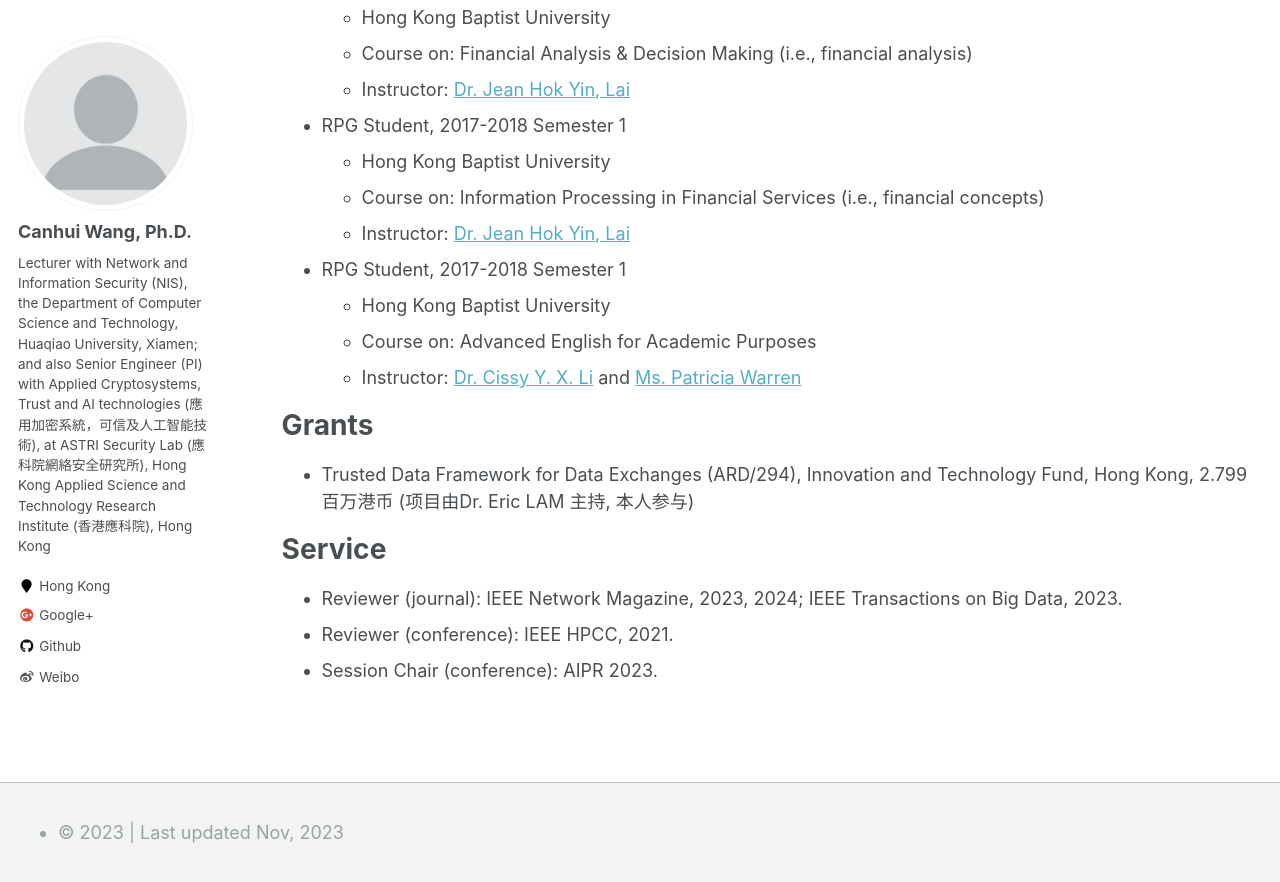
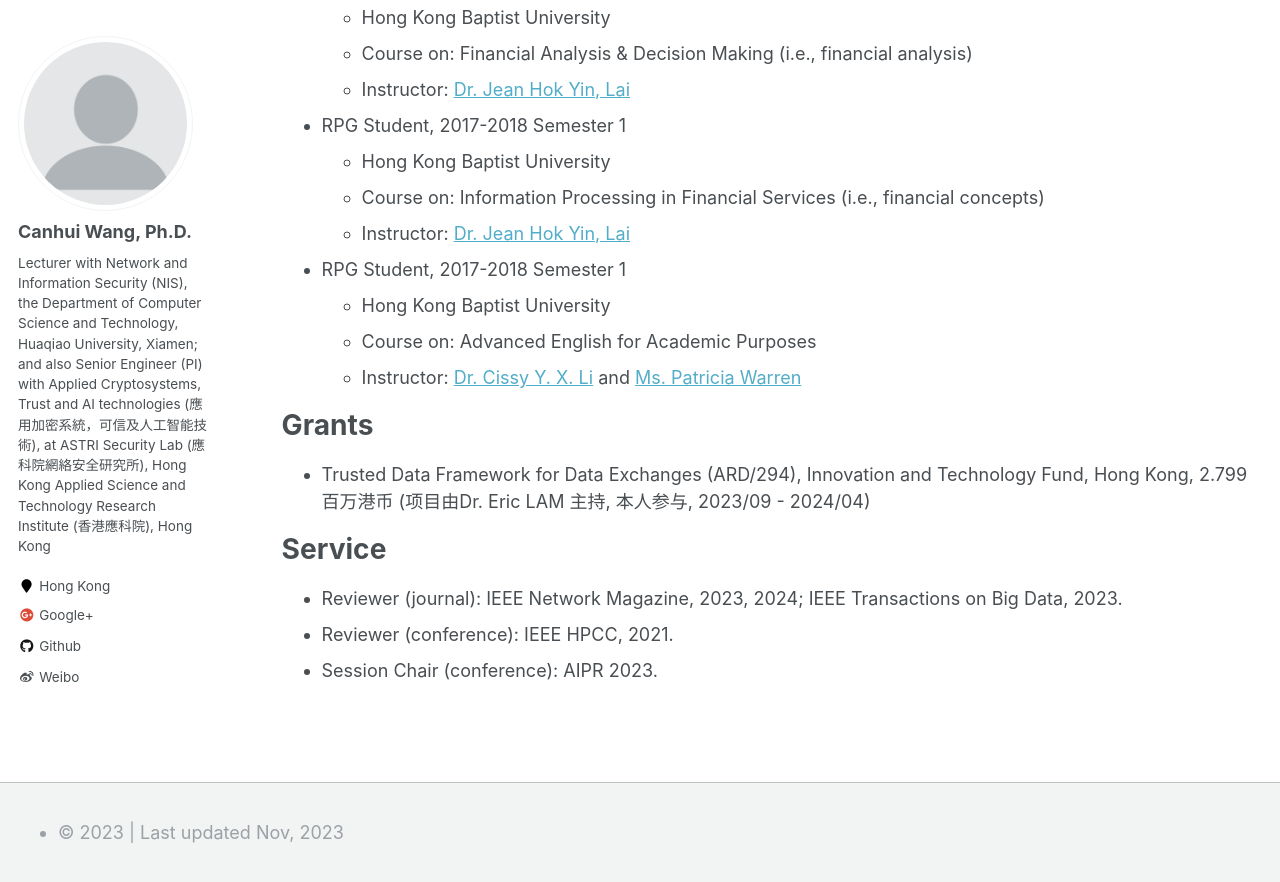
Before and after one commit to Canhui/canhui.github.io, a Jekyll site: the page built from _pages/cv.md, in a window 1280 px wide and 900 px high, scrolled down 3044 px. Shown: the top 882 px of the window. Built offline with Jekyll 4.4.1, drawn with Linux system fonts in a browser that asks for light colours.

Commit message:
Update cv.md

```diff
--- a/_pages/cv.md
+++ b/_pages/cv.md
@@ -142,7 +142,7 @@ Skills
 
 Grants
 ======
-* Trusted Data Framework for Data Exchanges (ARD/294), Innovation and Technology Fund, Hong Kong, 2.799百万港币 (项目由Dr. Eric LAM 主持, 本人参与)
+* Trusted Data Framework for Data Exchanges (ARD/294), Innovation and Technology Fund, Hong Kong, 2.799百万港币 (项目由Dr. Eric LAM 主持, 本人参与, 2023/09 - 2024/04)
 
 Service
 ======
```
